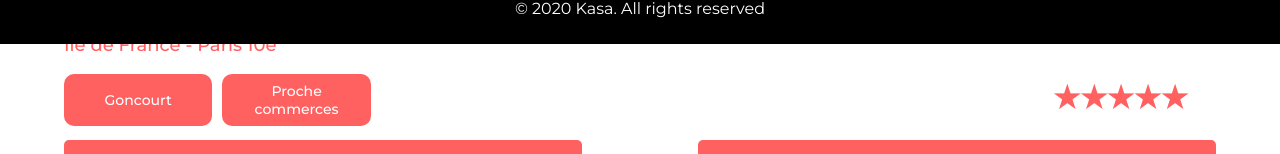
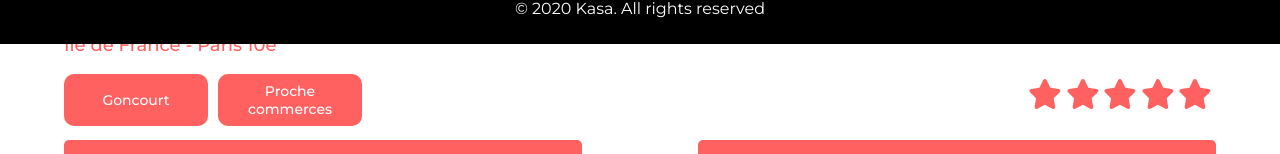
Before and after one commit to ICWiener101/kasa-app, a React (Create React App) app: page /details/0979876d in a window 1280 px wide. Shown: the part 756-910 px from the top of the page. Built offline with nearby package versions, Linux system fonts and the light colour scheme; grey boxes are pictures that could not be loaded.

Commit message:
modified stars in rating

```diff
--- a/src/components/Carousel/index.jsx
+++ b/src/components/Carousel/index.jsx
@@ -28,14 +28,12 @@
                         key={currentSlide + 1}
                   />
                   <button className="btn-previous" onClick={prevSlide}>
-                        {' '}
                         <FontAwesomeIcon
                               className="chevron-left"
                               icon={faChevronLeft}
                         />
                   </button>
                   <button className="btn-next" onClick={nextSlide}>
-                        {' '}
                         <FontAwesomeIcon
                               className="chevron-right"
                               icon={faChevronRight}
--- a/src/components/Rating/index.jsx
+++ b/src/components/Rating/index.jsx
@@ -1,6 +1,8 @@
 import React from 'react';
 import '../../styles/rating.scss';
 import { useParams } from 'react-router-dom';
+import { FontAwesomeIcon } from '@fortawesome/react-fontawesome';
+import { faStar } from '@fortawesome/free-solid-svg-icons';
 
 function Rating({ rating }) {
       const renderStars = () => {
@@ -9,7 +11,7 @@
                   const starClass = rating > i ? 'filled' : '';
                   stars.push(
                         <span key={i} className={`star ${starClass}`}>
-                              &#9733;
+                              <FontAwesomeIcon icon={faStar} />
                         </span>
                   );
             }
@@ -19,3 +21,4 @@
 }
 
 export default Rating;
+// &#9733;
--- a/src/styles/carousel.scss
+++ b/src/styles/carousel.scss
@@ -29,11 +29,11 @@
 }
 
 .btn-previous {
-      left: 40px;
+      left: 50px;
 }
 
 .btn-next {
-      right: -20px;
+      right: -10px;
 }
 
 .chevron-left,
--- a/src/styles/info.scss
+++ b/src/styles/info.scss
@@ -47,6 +47,7 @@
 .host-rating {
       display: flex;
       flex-direction: column;
+      width: 20%;
       justify-content: space-around;
 }
 
--- a/src/styles/rating.scss
+++ b/src/styles/rating.scss
@@ -2,6 +2,9 @@
 .rating {
       font-size: 30px;
       font-weight: bold;
+      display: flex;
+      flex-direction: row;
+      justify-content: space-evenly;
 }
 .star {
       color: #e3e3e3;
```
